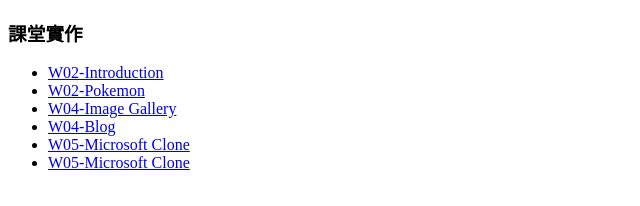
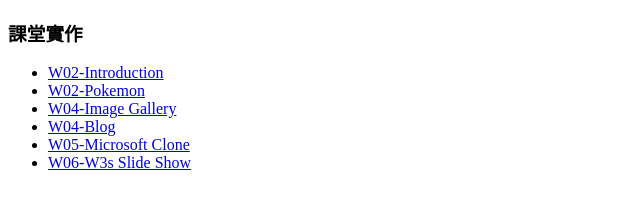
Before and after one commit to Elena99999/1101-1N-sweb2-210410162, a plain HTML site: page 3_classdemo/index.html in a window 1280 px wide. Shown: the full height of the page, 0-640 px from the left. Drawn offline with Linux system fonts and the light colour scheme.

Commit message:
Initial commit

```diff
--- a/3_classdemo/index.html
+++ b/3_classdemo/index.html
@@ -26,7 +26,7 @@
           <a href="./w05/index.html">W05-Microsoft Clone</a>
         </li>
         <li>
-          <a href="./w6-ma-slideshow/">W05-Microsoft Clone</a>
+          <a href="./w6-ma-slideshow/">W06-W3s Slide Show</a>
         </li>
       </ul>
     </div>
```
